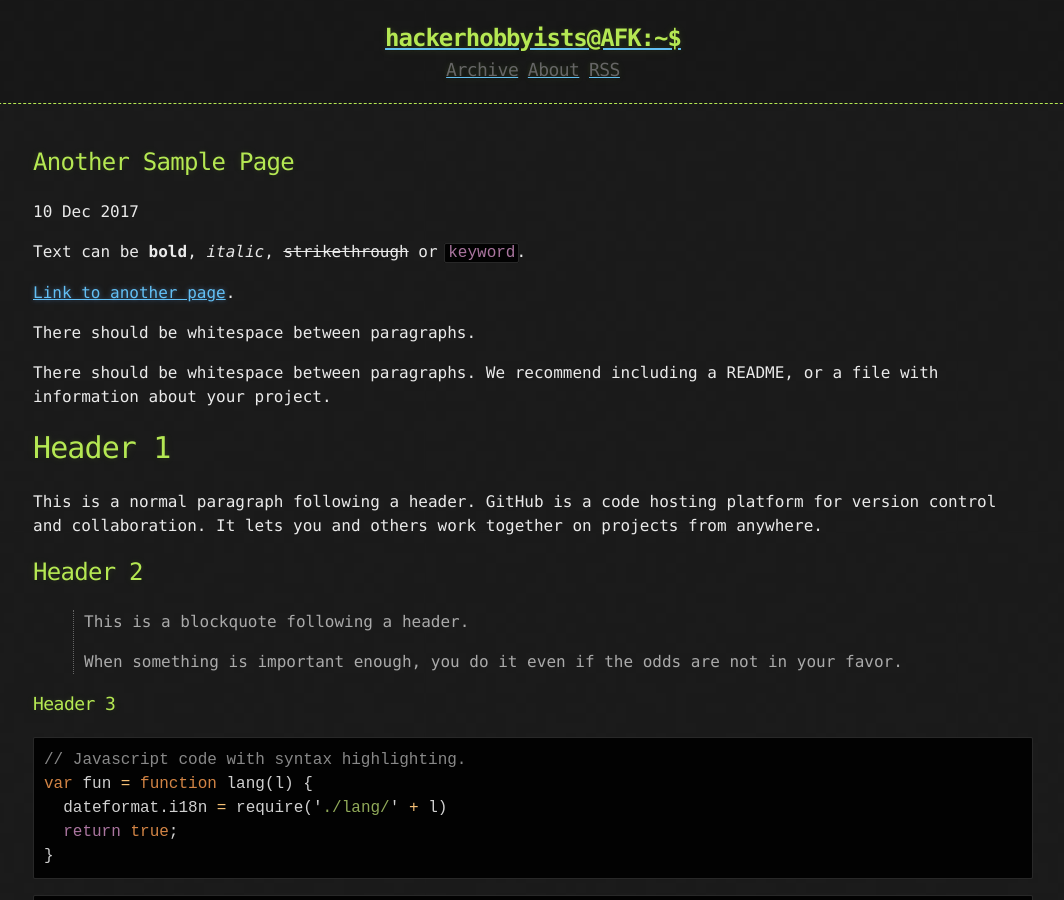
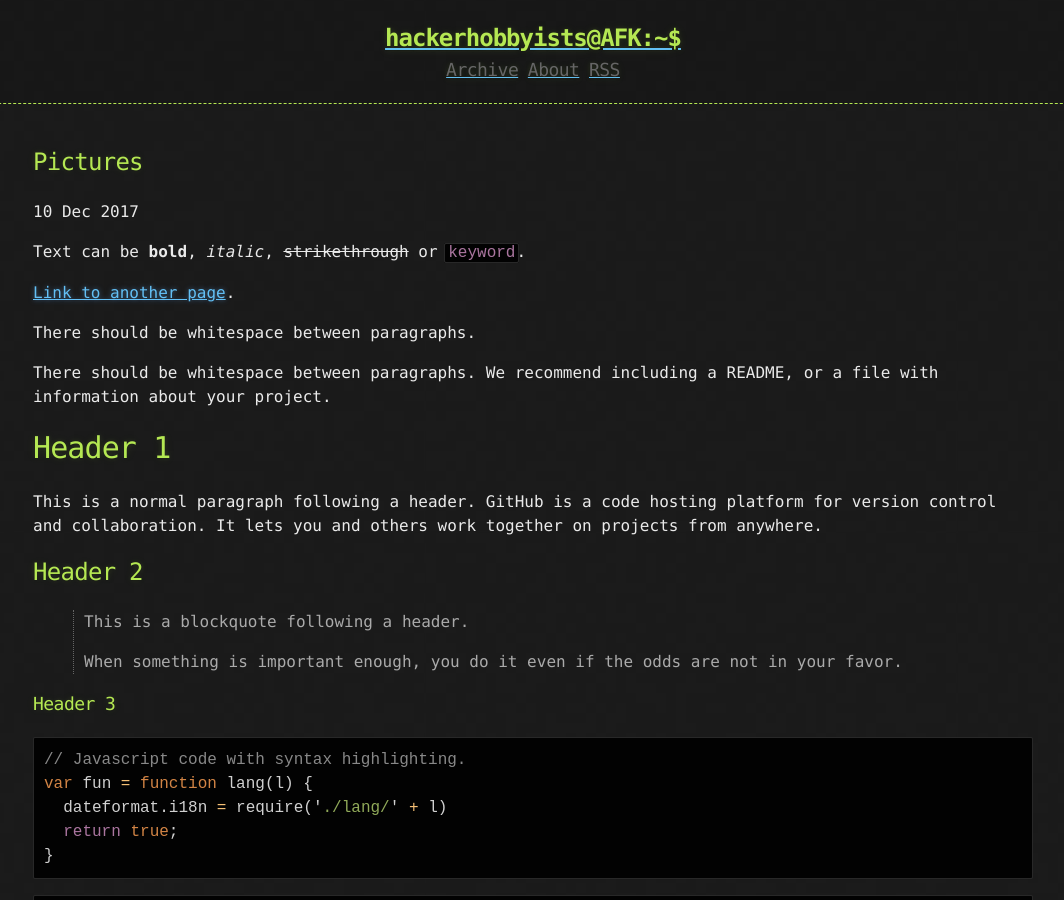
Before and after one commit to afk-conference/conference, a Jekyll site: the page built from _posts/2017-12-10-Another-Sample-Page.md, in a window 1280 px wide and 900 px high. Shown: the whole window, without its empty margins (107-1171 px from the left). Built offline with Jekyll 4.4.1, drawn with Linux system fonts in a browser that asks for light colours.

Commit message:
Update 2017-12-10-Another-Sample-Page.md

```diff
--- a/_posts/2017-12-10-Another-Sample-Page.md
+++ b/_posts/2017-12-10-Another-Sample-Page.md
@@ -1,5 +1,5 @@
 ---
-title: Another Sample Page
+title: Pictures
 published: true
 ---
 
```
